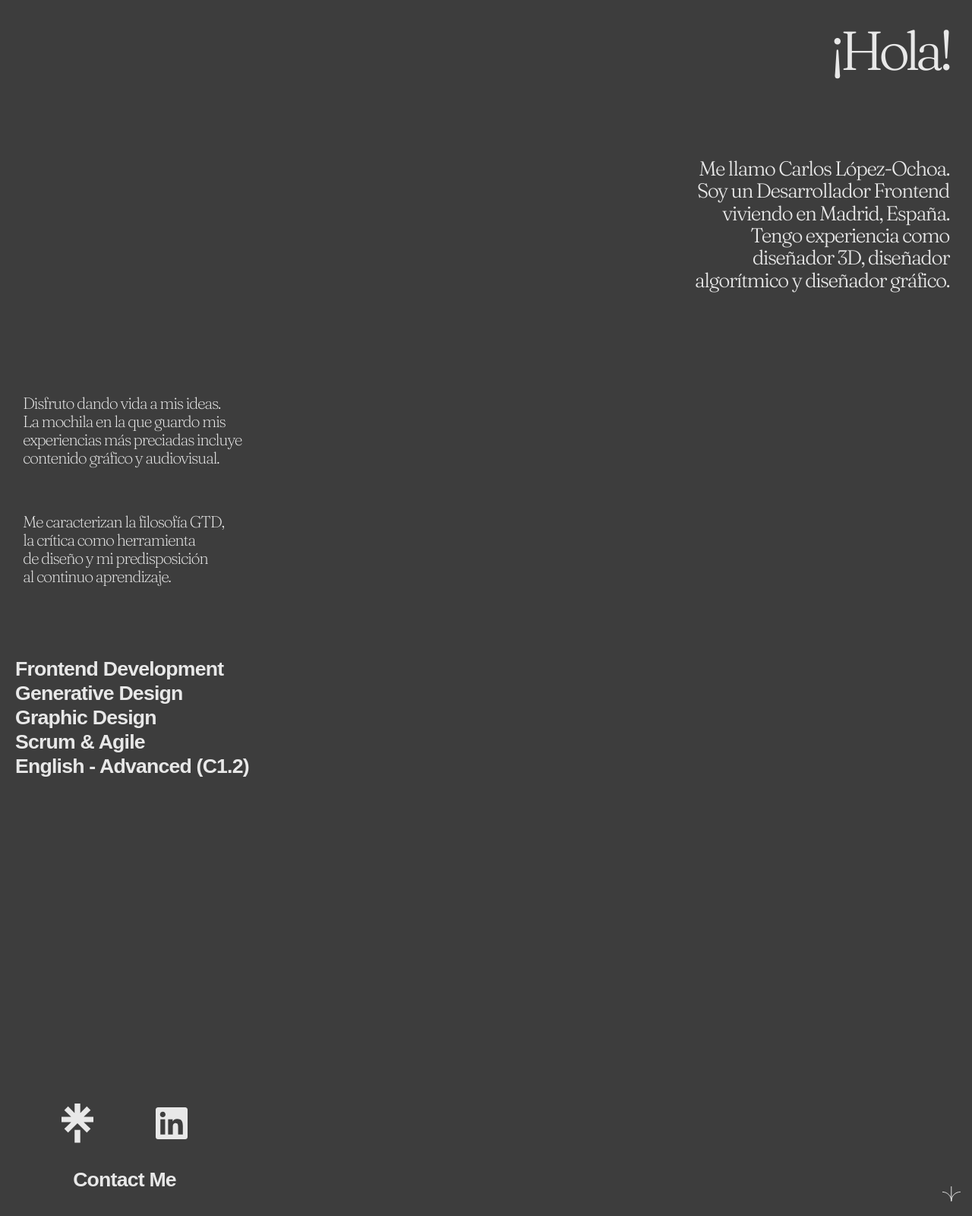
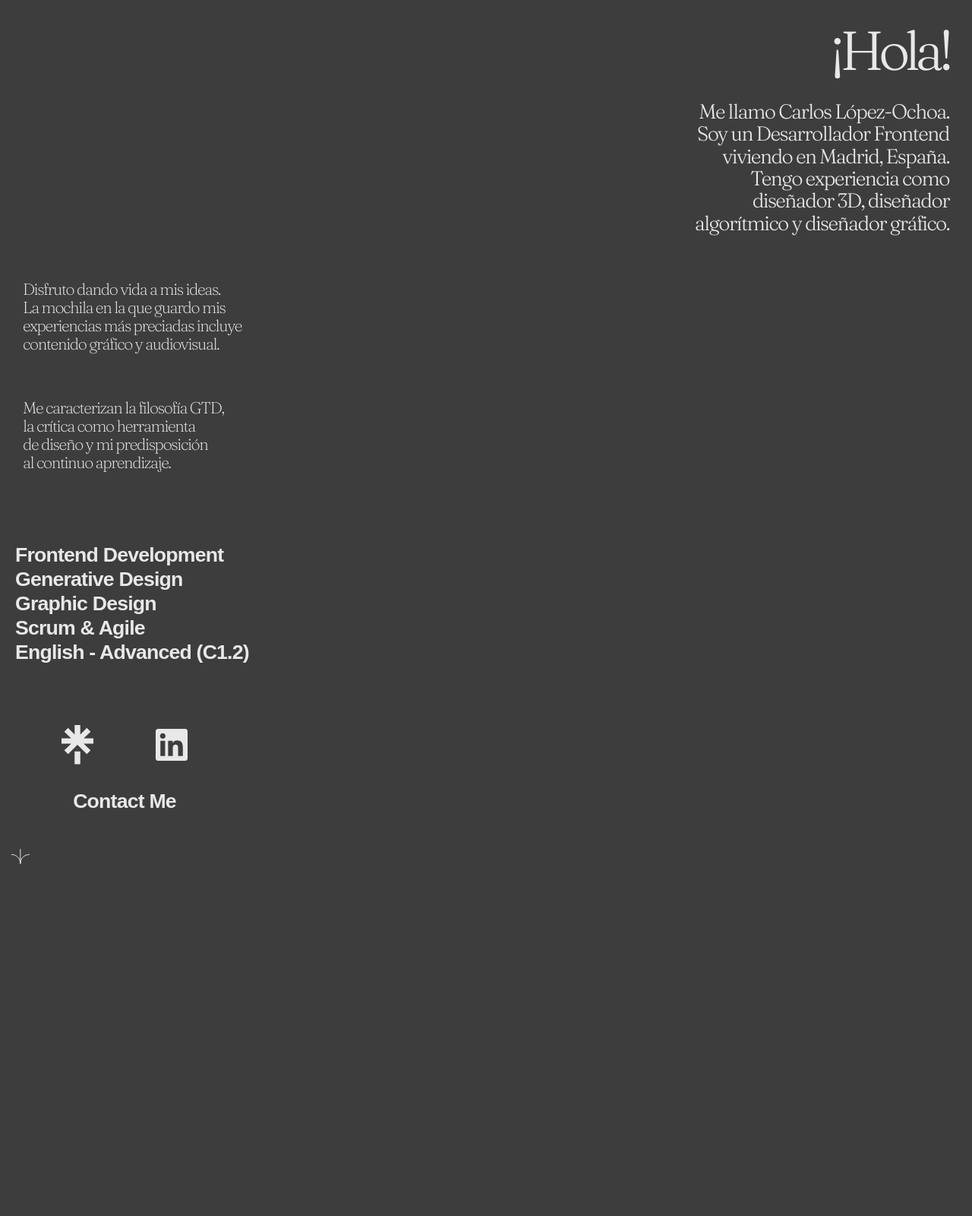
Before and after one commit to clopezochoa/portfolio, a Next.js app: page /about in a window 1280 px wide. Shown: the whole page at 76% size. After the commit the page ends 1156 px from the top, so only its background shows below. Built offline with nearby package versions, Linux system fonts and the light colour scheme; a web font is replaced by a local one.

Commit message:
build test

```diff
--- a/src/app/about/page.tsx
+++ b/src/app/about/page.tsx
@@ -5,7 +5,7 @@ import '@/styles/utils.css'
 import '@/styles/text.css'
 
 import React, { useRef } from 'react'
-import Window from '../ui/window'
+// import Window from '../ui/window'
 import { Greeting, WhatIDo } from './content'
 import Arrow from '../ui/icons/arrow'
 import { useRouter } from 'next/navigation'
@@ -23,10 +23,7 @@ function AboutMe() {
   }
   return (<>
   <div ref={mainDiv} className='grid'>
-    <Window>
       <Greeting/>
-    </Window>
-    <Window className='flex-between'>
       <div className='space-between'>
         <WhatIDo/>
       </div>
@@ -34,7 +31,10 @@ function AboutMe() {
         <div/>
         <Arrow width={"auto"} height={24} stroke="4px" orientation='down' className='arrow' onClick={() => hideAboutMe()} />
       </div>
-    </Window>
+    {/* <Window>
+    </Window> */}
+    {/* <Window className='flex-between'> */}
+    {/* </Window> */}
   </div>
   </>)
 }
```
